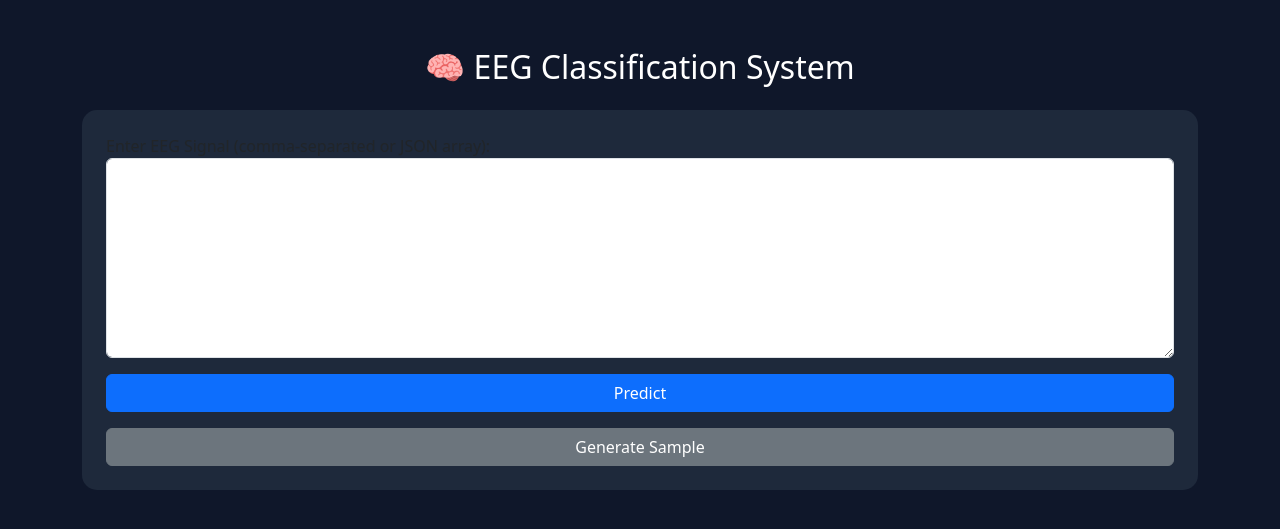
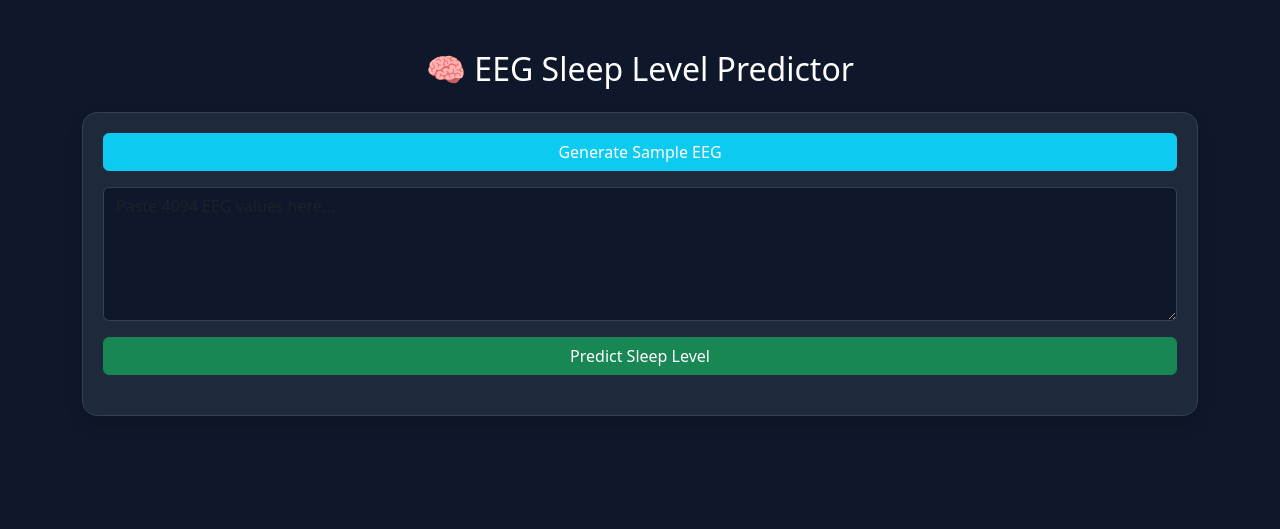
Before and after one commit to TewodrosAdimas/sleepLevel, a Django app: page / in a window 1280 px wide. Shown: the top 529 px of the page. Run offline with Django 5.2, Linux system fonts and the light colour scheme; parts of the project's set-up code (start-up, migrations or seed data) failed here and were passed over.

Commit message:
UI modified

```diff
--- a/eeg_api/predictor/templates/predictor/index.html
+++ b/eeg_api/predictor/templates/predictor/index.html
@@ -1,96 +1,127 @@
 <!DOCTYPE html>
 <html>
 <head>
-    <title>EEG Prediction System</title>
+    <title>EEG AI Predictor</title>
     <link href="https://cdn.jsdelivr.net/npm/bootstrap@5.3.0/dist/css/bootstrap.min.css" rel="stylesheet">
+    <style>
+        body { background: #0f172a; color: white; }
+        .container { margin-top: 50px; }
+        .card { background: #1e293b; border-radius: 15px; padding: 20px; border: 1px solid #334155; }
 
-    <style>
-        body {
-            background: #0f172a;
-            color: white;
-        }
-
-        .card {
-            background: #1e293b;
-            border: none;
-            border-radius: 15px;
-        }
-
-        textarea {
-            height: 200px;
-            background: #0f172a;
-            color: white;
-        }
-
+        /* Fixed styling for the result text */
         .result-box {
             margin-top: 20px;
-            padding: 15px;
-            border-radius: 10px;
-            background: #334155;
+            color: #f8fafc; /* Off-white for better readability */
+        }
+        .result-box h4 { color: #22c55e; } /* Green for the Prediction */
+        .result-box h5 { color: #94a3b8; } /* Grey for "Confidence" */
+
+        .bar { height: 20px; background: #38bdf8; margin-bottom: 10px; border-radius: 5px; }
+
+        /* Make the textarea readable */
+        textarea.form-control {
+            background-color: #0f172a;
+            color: #38bdf8;
+            border: 1px solid #334155;
+        }
+        textarea.form-control:focus {
+            background-color: #0f172a;
+            color: #38bdf8;
         }
     </style>
 </head>
-
 <body>
 
-<div class="container mt-5">
+<div class="container">
+    <h2 class="text-center mb-4">🧠 EEG Sleep Level Predictor</h2>
 
-    <h2 class="text-center mb-4">🧠 EEG Classification System</h2>
+    <div class="card shadow">
+        <button class="btn btn-info mb-3 text-white" onclick="generateSample()">
+            Generate Sample EEG
+        </button>
 
-    <div class="card p-4">
+        <textarea id="signal" class="form-control" rows="5"
+            placeholder="Paste 4094 EEG values here..."></textarea>
 
-        <label>Enter EEG Signal (comma-separated or JSON array):</label>
-        <textarea id="signalInput" class="form-control"></textarea>
+        <button class="btn btn-success mt-3 w-100" onclick="predict()">
+            Predict Sleep Level
+        </button>
 
-        <button class="btn btn-primary mt-3" onclick="predict()">Predict</button>
-        <button class="btn btn-secondary mt-3" onclick="generateSample()">Generate Sample</button>
-
-        <div id="result" class="result-box mt-4" style="display:none;"></div>
-
+        <div class="result-box" id="result"></div>
     </div>
 </div>
 
 <script>
 function generateSample() {
-    let arr = [];
-    for (let i = 0; i < 4094; i++) {
-        arr.push((Math.random() * 2 - 1).toFixed(4));
-    }
-    document.getElementById("signalInput").value = JSON.stringify(arr);
+    let sample = Array.from({length: 4094}, () => Math.random().toFixed(4));
+    document.getElementById("signal").value = JSON.stringify(sample);
 }
 
 function predict() {
-    let input = document.getElementById("signalInput").value;
+    let signalInput = document.getElementById("signal").value;
 
+    if (!signalInput) {
+        alert("Please generate or paste EEG signal first!");
+        return;
+    }
+
+    let signal;
     try {
-        let signal = JSON.parse(input);
+        signal = JSON.parse(signalInput);
+    } catch (e) {
+        alert("Invalid JSON format.");
+        return;
+    }
+
+    // Showing a loading state
+    document.getElementById("result").innerHTML = "Computing prediction...";
 
     fetch("/predict/", {
         method: "POST",
         headers: {
-                "Content-Type": "application/json"
+            "Content-Type": "application/json",
+            "X-CSRFToken": getCSRFToken()
         },
-            body: JSON.stringify({ signal: signal })
+        body: JSON.stringify({signal: signal})
     })
-        .then(res => res.json())
+    .then(res => {
+        if (!res.ok) throw new Error("Server error: " + res.status);
+        return res.json();
+    })
     .then(data => {
-
-            let html = `<h4>Prediction: ${data.predicted_class}</h4>`;
-            html += "<h5>Probabilities:</h5><ul>";
+        // We use Bootstrap classes like 'text-info' to ensure visibility
+        let html = `<h4 class="mt-3">Prediction: <span class="text-warning">${data.prediction}</span></h4>
+                    <h5 class="text-light">Confidence:</h5>`;
 
         data.probabilities.forEach(p => {
-                html += `<li>Class ${p.class}: ${p.prob.toFixed(4)}</li>`;
+            let percent = (p.prob * 100).toFixed(2);
+            html += `<div class="mb-2">
+                        <div class="d-flex justify-content-between">
+                            <span>Class ${p.class}</span>
+                            <span>${percent}%</span>
+                        </div>
+                        <div class="bar" style="width:${percent}%"></div>
+                     </div>`;
         });
+        document.getElementById("result").innerHTML = html;
+    })
+    .catch(err => {
+        console.error(err);
+        document.getElementById("result").innerHTML = `<span class="text-danger">Error: ${err.message}</span>`;
+    });
+}
 
-            html += "</ul>";
-
-            document.getElementById("result").style.display = "block";
-            document.getElementById("result").innerHTML = html;
+function getCSRFToken() {
+    let cookieValue = null;
+    if (document.cookie && document.cookie !== '') {
+        document.cookie.split(';').forEach(c => {
+            let cookie = c.trim();
+            if (cookie.startsWith('csrftoken=')) {
+                cookieValue = cookie.substring('csrftoken='.length);
+            }
         });
-
-    } catch (err) {
-        alert("Invalid input format!");
     }
+    return cookieValue;
 }
 </script>
 
--- a/eeg_api/predictor/urls.py
+++ b/eeg_api/predictor/urls.py
@@ -2,6 +2,6 @@ from django.urls import path
 from .views import home, predict_api
 
 urlpatterns = [
-    path('', home, name='home'),
-    path('predict/', predict_api, name='predict'),
+    path("", home, name="home"),
+    path("predict/", predict_api, name="predict"),
 ]
--- a/eeg_api/predictor/views.py
+++ b/eeg_api/predictor/views.py
@@ -1,7 +1,9 @@
+import json
+import numpy as np
 from django.shortcuts import render
-import numpy as np
+from django.http import JsonResponse
+from django.views.decorators.csrf import csrf_exempt
 import joblib
-from django.http import JsonResponse
 
 model = joblib.load('predictor/model/svm_eeg_model.pkl')
 
@@ -9,23 +11,19 @@ model = joblib.load('predictor/model/svm_eeg_model.pkl')
 def home(request):
     return render(request, "predictor/index.html")
 
-from django.views.decorators.csrf import csrf_exempt
-from django.http import JsonResponse
-import json
-import numpy as np
 
 @csrf_exempt
 def predict_api(request):
     if request.method == "POST":
         data = json.loads(request.body)
+
         signal = np.array(data["signal"]).reshape(1, -1)
 
         pred = model.predict(signal)[0]
         probs = model.predict_proba(signal)[0]
-
         classes = model.classes_
 
-        result = sorted(
+        sorted_probs = sorted(
             zip(classes, probs),
             key=lambda x: x[1],
             reverse=True
@@ -34,8 +32,9 @@ def predict_api(request):
         return JsonResponse({
             "prediction": int(pred),
             "probabilities": [
-                {"class": int(c), "prob": float(p)} for c, p in result
+                {"class": int(c), "prob": float(p)}
+                for c, p in sorted_probs
             ]
         })
 
-    return JsonResponse({"error": "POST request required"})
+    return JsonResponse({"error": "POST required"})
```
Lines whose indentation alone changed are shown as unchanged.
